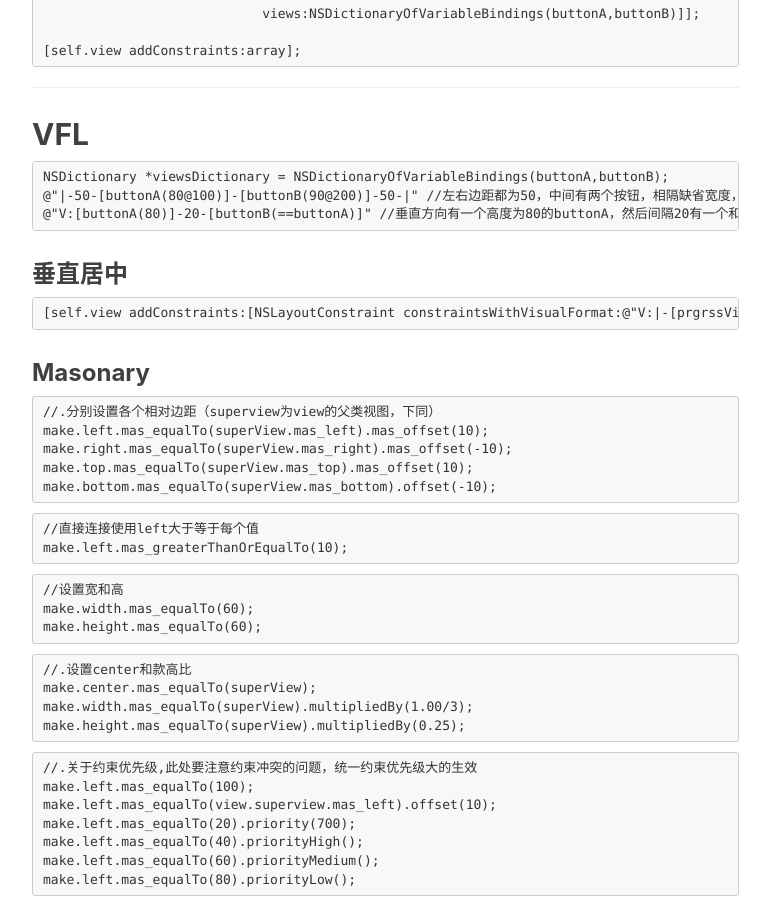
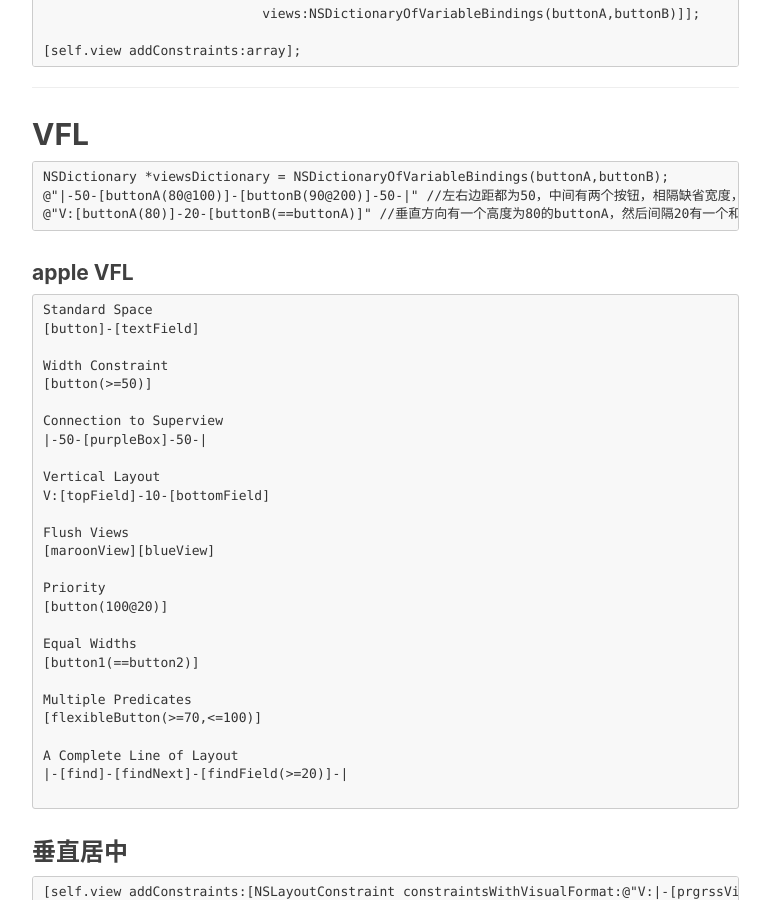
Before and after one commit to haityang/haityang.github.io, a Jekyll site: the page built from _posts/2018-05-28-iOS-Autolayout-Constraints.markdown, in a window 1280 px wide and 900 px high, scrolled down 2699 px. Shown: the whole window, without its empty margins (233-1003 px from the left). Built offline with Jekyll 4.4.1, drawn with Linux system fonts in a browser that asks for light colours; nearby versions of some CDN libraries; our own code applies the rules of GitHub Pages for plain Markdown files; comment, search, counter and statistics services are not loaded.

Commit message:
update post

````diff
--- a/_posts/2018-05-28-iOS-Autolayout-Constraints.markdown
+++ b/_posts/2018-05-28-iOS-Autolayout-Constraints.markdown
@@ -119,6 +119,36 @@ constraint = [NSLayoutConstraint constraintWithItem:button attribute:NSLayoutAtt
 NSDictionary *viewsDictionary = NSDictionaryOfVariableBindings(buttonA,buttonB);
 @"|-50-[buttonA(80@100)]-[buttonB(90@200)]-50-|" //左右边距都为50，中间有两个按钮，相隔缺省宽度，一个控件宽度为80，约束优先级为100；另一个控件宽度为90，约束优先级为200
 @"V:[buttonA(80)]-20-[buttonB(==buttonA)]" //垂直方向有一个高度为80的buttonA，然后间隔20有一个和buttonA同样高度的buttonB
+```
+#### apple VFL
+```
+Standard Space
+[button]-[textField]
+
+Width Constraint
+[button(>=50)]
+
+Connection to Superview
+|-50-[purpleBox]-50-|
+
+Vertical Layout
+V:[topField]-10-[bottomField]
+
+Flush Views
+[maroonView][blueView]
+
+Priority
+[button(100@20)]
+
+Equal Widths
+[button1(==button2)]
+
+Multiple Predicates
+[flexibleButton(>=70,<=100)]
+
+A Complete Line of Layout
+|-[find]-[findNext]-[findField(>=20)]-|
+
 ```
 
 ### 垂直居中
--- a/_posts/2018-05-31-Node-相关操作.markdown
+++ b/_posts/2018-05-31-Node-相关操作.markdown
@@ -11,3 +11,9 @@ $ sudo npm install http-upload-server -g
 $ http-upload-server ./WebApp
 http://localhost:8989
 ```
+
+```
+$ sudo npm install -g simple-http-upload-server
+$ simple-http-upload-server
+http://127.0.0.1:5000
+```
````
